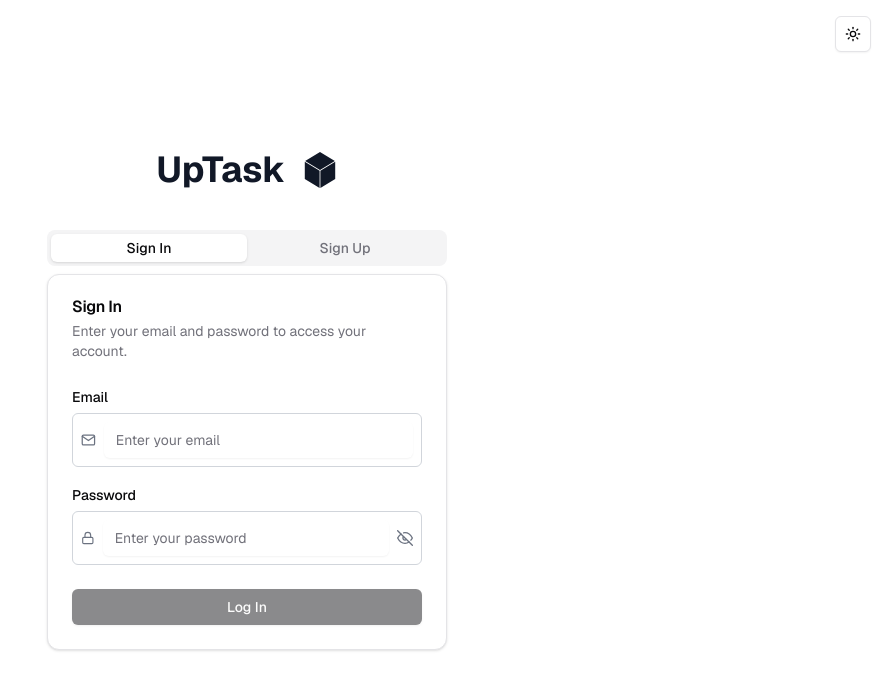
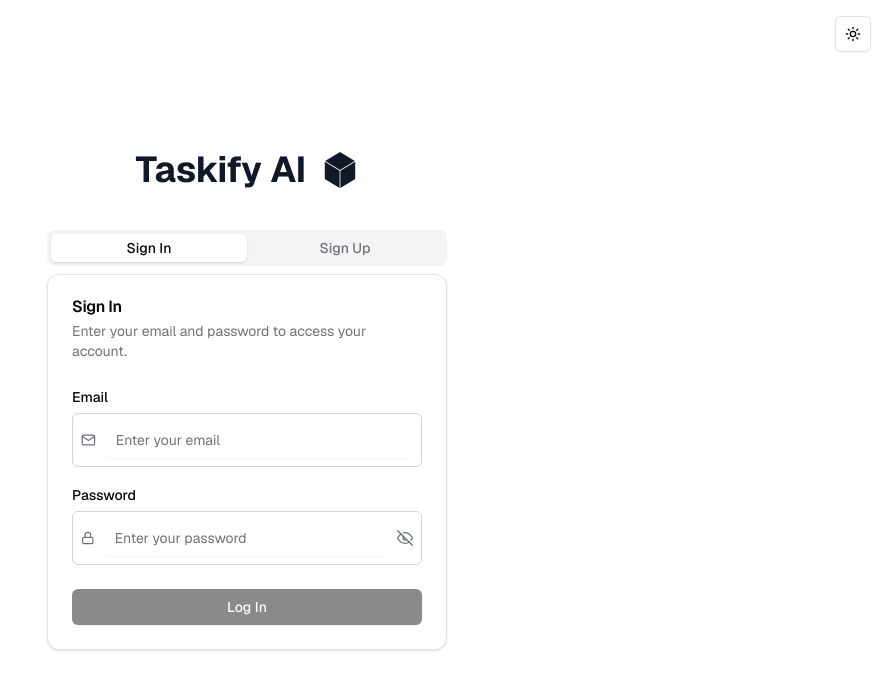
Before and after one commit to fahadyaseen001/Taskify-AI, a Next.js app: page /auth in a window 1280 px wide. Shown: the top 690 px of the page, without its empty margins (393-1280 px from the left). Built offline with nearby package versions, Linux system fonts and the light colour scheme; no server answers.

Commit message:
fix: Updated ReadME

```diff
--- a/src/components/auth/auth-tab.tsx
+++ b/src/components/auth/auth-tab.tsx
@@ -47,7 +47,7 @@
   return (
     <div className="flex flex-col justify-center items-center min-h-screen bg-white dark:bg-black text-gray-900 dark:text-gray-100 transition-colors duration-300">
       <div className="flex items-center gap-4 mb-10">
-        <h1 className="text-4xl font-bold">UpTask</h1>
+        <h1 className="text-4xl font-bold">Taskify AI</h1>
         <SiTask className="text-4xl" />
       </div>
       <Tabs defaultValue="signin" className="w-full max-w-[400px]">
```
Also changed, not shown: 1 other file (tests, documents, lock files or other folders).
